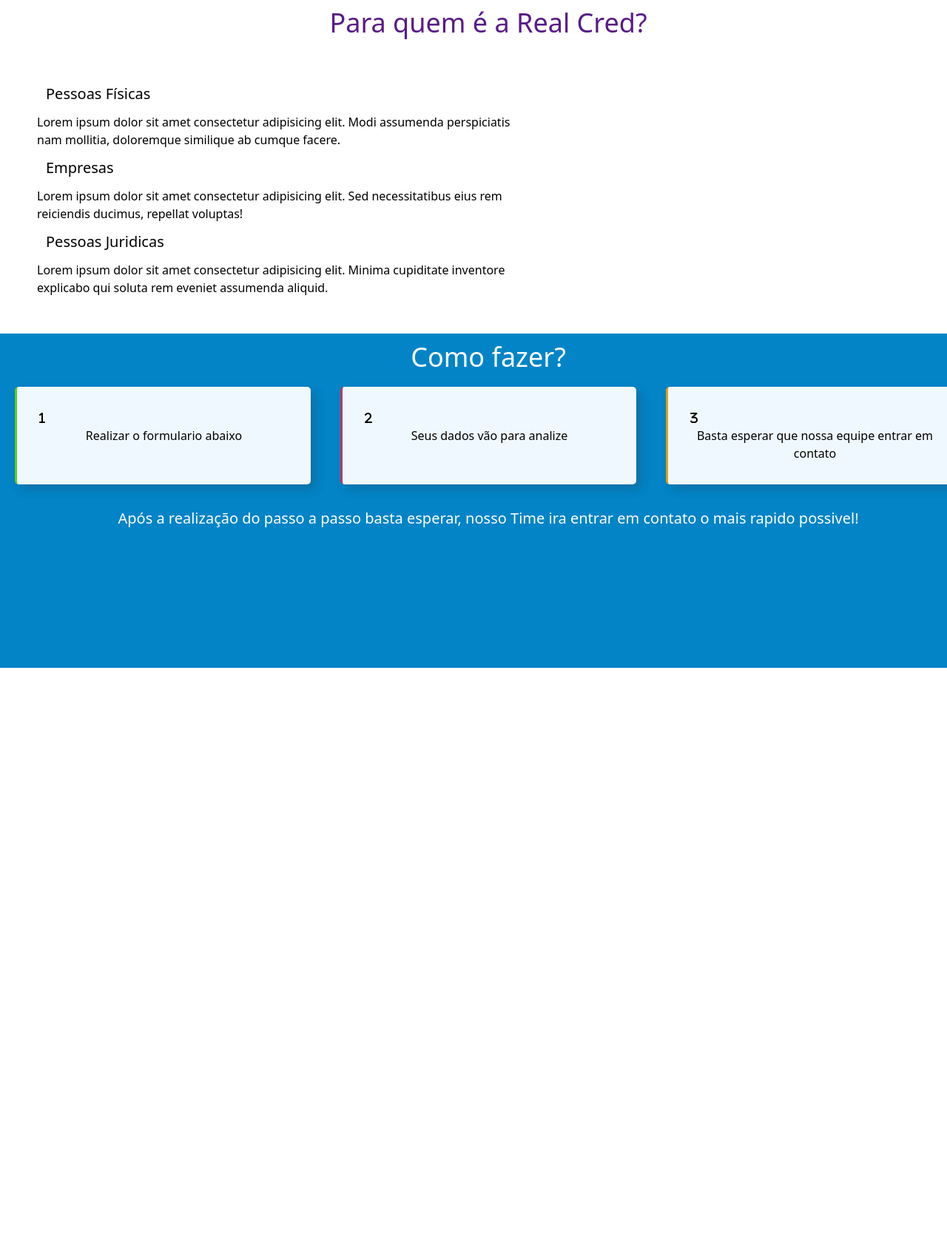
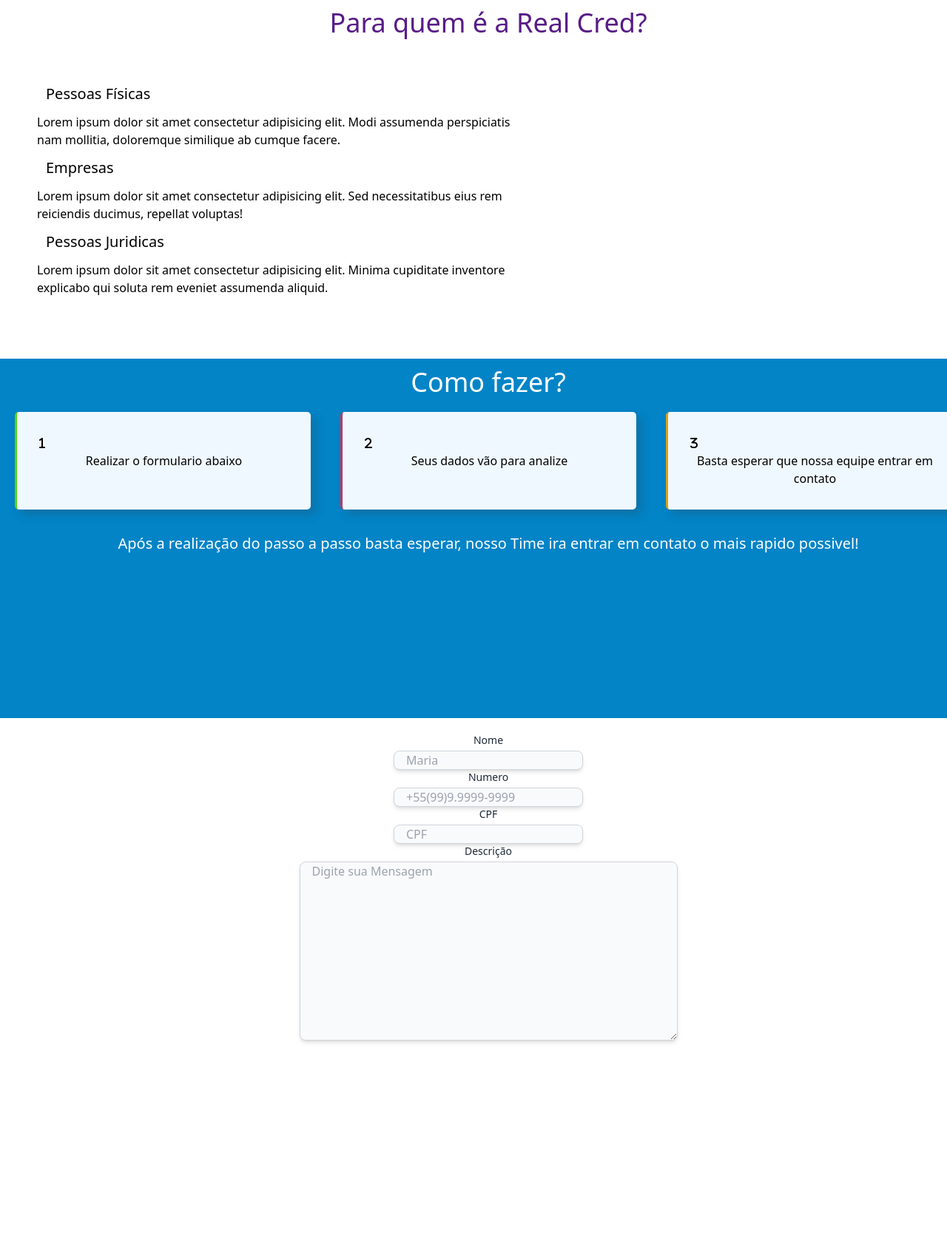
Before and after one commit to HumbertoVisgueira/SITE_EMPRESTIMO, a Django app: template templates/index.html in a window 1280 px wide. Shown: the part 343-2040 px from the top of the page at 74% size. Run offline with Django 4.2, Linux system fonts and the light colour scheme; the template is opened without the code that fills it, so the values that code supplies are empty; some libraries are stand-ins or nearby versions.

Commit message:
Update index.html

```diff
--- a/templates/index.html
+++ b/templates/index.html
@@ -6,7 +6,7 @@
     <meta name="viewport" content="width=device-width, initial-scale=1.0">
     <script src="https://cdn.tailwindcss.com"></script>
     <script src="https://kit.fontawesome.com/47c46bdb99.js" crossorigin="anonymous"></script>
-    <title>Teste 01</title>
+    <title>Real Cred</title>
 </head>
 <body>
     <header style="background-color: #02143d; " class="text-right">
@@ -67,10 +67,63 @@
                     </div>
                 </div>
                 <h1 class="text-center text-xl pt-3 text-white">Após a realização do passo a passo basta esperar, nosso Time ira entrar em contato o mais rapido possivel!</h1>
-            </div>
-
 
             </div>
+            <div id="formulario" class=" px-5 py-5">
+                <form action="Pegar Informações">
+                    <div id="nome">
+                        <label
+                            for="Nome:"
+                            class="block text-sm text-gray-800 mb-1"
+                            >Nome</label>
+
+                            <input
+                            id="name"
+                            type="text"
+                            class="w-64 bg-gray-50 border border-gray-300 rounded-lg px-4 text-gray-600 text-base focus:outline-blue-500 shadow-md"
+                            placeholder="Maria"
+                            >
+                    </div>
+                    <div id="celular">
+                        <label
+                            for="Celular"
+                            class="block text-sm text-gray-800 mb-1"
+                            >Numero</label>
+
+                            <input
+                            id="text"
+                            type="text"
+                            class="w-64 bg-gray-50 border border-gray-300 rounded-lg px-4 text-gray-600 text-base focus:outline-blue-500 shadow-md"
+                            placeholder="+55(99)9.9999-9999"
+                            >
+                    </div>
+                    <div id="id">
+                        <label
+                            for="CPF:"
+                            class="block text-sm text-gray-800 mb-1"
+                            >CPF</label>
+
+                            <input
+                            id="CPF"
+                            type="text"
+                            class="w-64 bg-gray-50 border border-gray-300 rounded-lg px-4 text-gray-600 text-base focus:outline-blue-500 shadow-md"
+                            placeholder="CPF"
+                            >
+                    </div>
+                    <div id="texto">
+                        <label
+                            for="CPF:"
+                            class="block text-sm text-gray-800 mb-1"
+                            >Descrição</label>
+
+                        <textarea name="" id="" cols="50" rows="10" class="bg-gray-50 border border-gray-300 rounded-lg px-4 text-gray-600 text-base focus:outline-blue-500 shadow-md" placeholder="Digite sua Mensagem"></textarea>
+                    </div>
+                    <div>
+                        <input type="button">
+                    </div>
+                </form>
+            </div>
+        </div>
         </section>
     </main>
 
```
